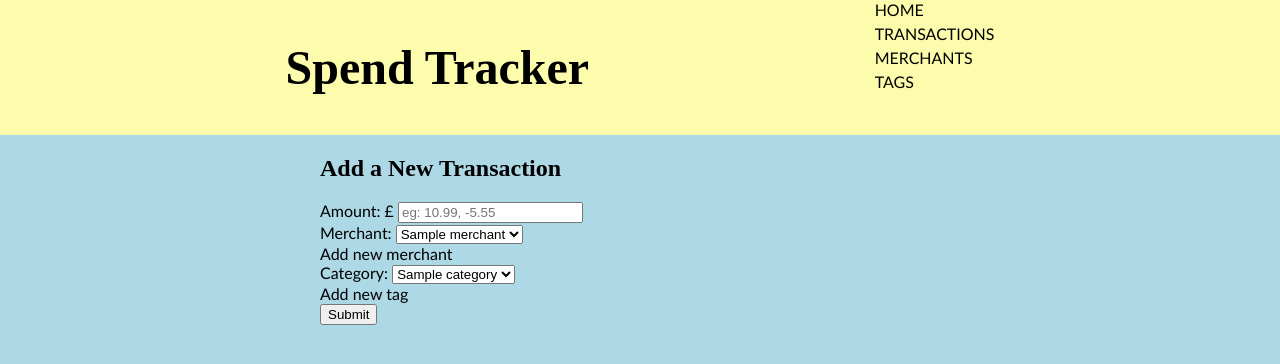
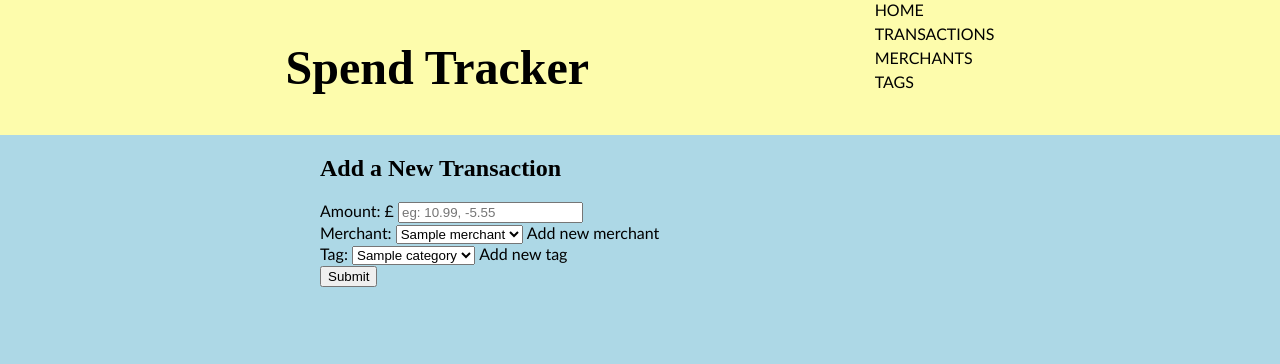
Before and after one commit to lushpurr/project1_spend_tracker, a Flask app: page /transactions/new in a window 1280 px wide. Shown: the top 364 px of the page. Run offline with Flask 2, Linux system fonts and the light colour scheme; a database or web service that is not in the repository returns one stand-in record (values such as "Sample title"); some libraries are stand-ins or nearby versions.

Commit message:
edited layout for new transaction page

```diff
--- a/app/static/css/style.css
+++ b/app/static/css/style.css
@@ -11,11 +11,16 @@ a {
   text-decoration: none;
 }
 
+.add-new-option{
+
+  display:inline-block;
+}
+
 a:hover
 {
-   color:red;
-   text-decoration:none;
-   cursor:pointer;
+  color:red;
+  text-decoration:none;
+  cursor:pointer;
 }
 
 .btn-link {
@@ -32,8 +37,8 @@ a:hover
 
 .btn-link:hover {
   color:red;
-   text-decoration:none;
-   cursor:pointer;
+  text-decoration:none;
+  cursor:pointer;
 }
 
 h1 {
--- a/app/templates/transactions/new.html
+++ b/app/templates/transactions/new.html
@@ -11,7 +11,7 @@
         <input type="text" id="amount" name="amount" placeholder="eg: 10.99, -5.55" required>
     </div>
 
-    <div>
+    <div class = "add-new-option">
         <label for="merchant">Merchant:</label>
         <select name="merchant_id" id="merchant">
             {% for merchant in merchants %}
@@ -24,11 +24,11 @@
             {% endfor %}
         </select>
     </div>
-    <div class = "add_new_option"><a href="/merchants/new">Add new merchant</a>
+    <div class = "add-new-option"><a href="/merchants/new">Add new merchant</a>
     </div>
-
-    <div>
-        <label for="tag">Category:</label>
+    <br>
+    <div class="add-new-option">
+        <label for="tag">Tag:</label>
         <select name="tag_id" id="tag">
             {% for tag in tags %}
             {% if tag.active %}
@@ -40,7 +40,7 @@
             {% endfor %}
         </select>
     </div>
-    <div class = "add_new_option"><a href="/tags/new">Add new tag</a>
+    <div class="add-new-option"><a href="/tags/new">Add new tag</a>
     </div>
 
 
```
